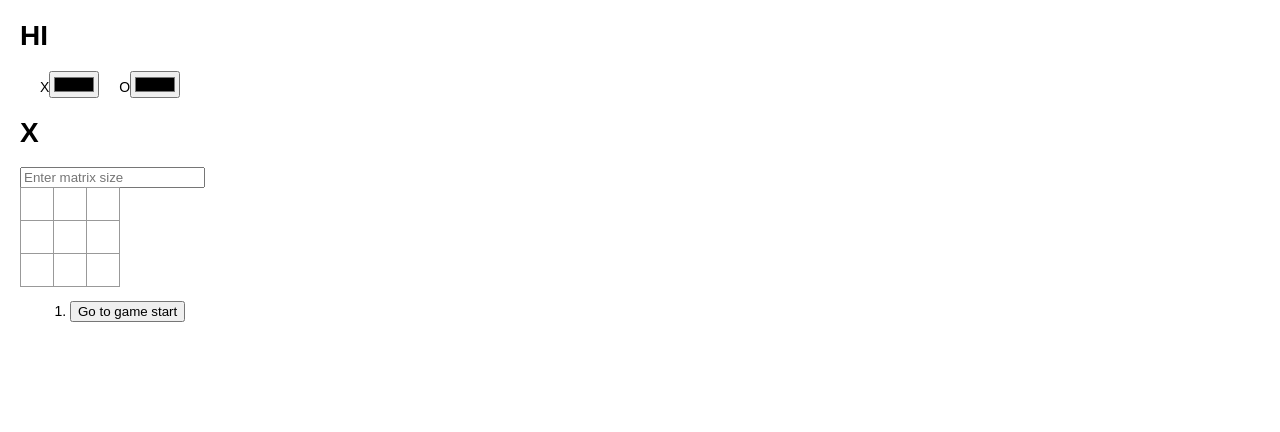
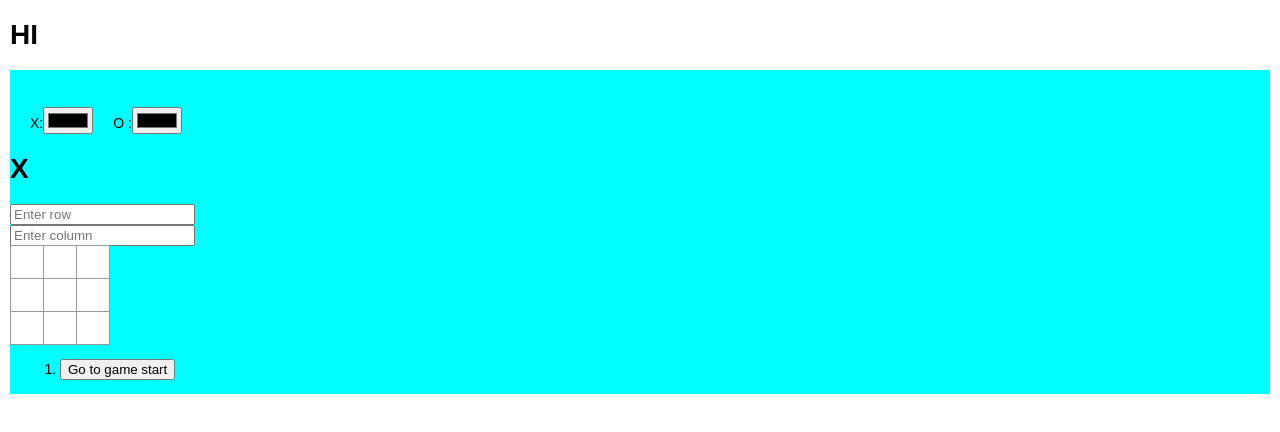
Before and after one commit to venkateshatgit/TicTacToe2, a React (Create React App) app: page / in a window 1280 px wide. Shown: the top 432 px of the page. Built offline with nearby package versions, Linux system fonts and the light colour scheme.

Commit message:
Dynamic Rows and Columns

```diff
--- a/src/App.css
+++ b/src/App.css
@@ -1,3 +1,4 @@
+
 .App {
   text-align: center;
 }
@@ -39,7 +40,7 @@
 
 body {
   font: 14px "Century Gothic", Futura, sans-serif;
-  margin: 20px;
+  margin: 10px;
 }
 
 ol, ul {
@@ -82,6 +83,7 @@ ol, ul {
 .game {
   display: flex;
   flex-direction: column;
+  background-color: aqua;
 }
 
 .game-info {
--- a/src/board.component.jsx
+++ b/src/board.component.jsx
@@ -1,6 +1,6 @@
 import Square from "./square.component";
 
-function Board({squares,  onClick, xColor, oColor}) {
+function Board({squares, onClick, xColor, oColor}) {
 
     function renderSquare(rowIndex, i){
 
--- a/src/game.component.jsx
+++ b/src/game.component.jsx
@@ -1,11 +1,11 @@
 import { useState, useEffect } from "react";
-import DropdownInput from "react";
 import Board from "./board.component";
 
 
 function Game() {
     const [rows, setRows] = useState(3)
-    const [matrix, setMatrix] = useState(Array.from(Array(rows), () => new Array(rows).fill(null)))
+    const [coloums, setColoums] = useState(3)
+    const [matrix, setMatrix] = useState(Array.from(Array(rows), () => new Array(coloums).fill(null)))
     const [isXNext, setIsXNext] = useState(true)
     const [winner, setWinner] = useState("")
     const [play , setPlay] = useState(true);
@@ -16,17 +16,21 @@ function Game() {
     const [oColor, setOColor] = useState('#000000');
 
 
+
     useEffect(() => {
-        setMatrix(Array.from(Array(rows), () => new Array(rows).fill(null)))
+        setMatrix(Array.from(Array(rows), () => new Array(coloums).fill(null)))
+        setHistory([Array.from(Array(rows), () => new Array(coloums).fill(null))])
         matrixSetup()
-    }, [rows])
+
+    }, [rows, coloums])
 
 
     const calculateWinner = (rowIndex, colIndex) => {
       let check = matrix[rowIndex][colIndex]
       let row = false, col = false, diagonal = false;
 
-      for(let i = 0; i<rows; ++i){
+      //row check, changing columns
+      for(let i = 0; i<coloums; ++i){
         if(matrix[rowIndex][i] !== check)
           break;
         if(i==rows-1){
@@ -34,6 +38,7 @@ function Game() {
         }
       }
 
+      //column check, chaning row
       for(let i = 0; i<rows; ++i){
         if(matrix[i][colIndex] !== check)
           break;
@@ -42,16 +47,18 @@ function Game() {
         }
       }
 
+      //diagonal check from 0,0 to n,n
       if(rowIndex===colIndex){
-        for(let i=0, j=0; i<rows && j<rows; ++i, ++j){
+        for(let i=0, j=0; i<rows && j<coloums; ++i, ++j){
           if(matrix[i][j]!==check)
             break;
-          if(i==rows-1 && j==rows-1)
+          if(i==rows-1 && j==coloums-1)
             diagonal = true;
         }
       }
 
-      for(let i=rows-1, j=0;  i>=0 && j<rows; --i, ++j){
+      //diagonal check from n,0 to 0,n
+      for(let i=rows-1, j=0;  i>=0 && j<coloums; --i, ++j){
 
         if(matrix[i][j]!==check)
           break;
@@ -61,7 +68,7 @@ function Game() {
 
 
 
-
+      //deciding winner
       if( (row || col) || diagonal){
         setWinner(`<h1>Winner is ${check}<h1>`)
         setPlay(false);
@@ -74,18 +81,28 @@ function Game() {
 
 
 
-
+    //changing matrix size
     const handleChange = (e) =>{
 
-        setRows(Number(e.target.value))
+        console.log(history)
+
+        let change = e.target.value;
+        if(change < 3)
+          change=3;
+
+
+        if(e.target.name === "row")
+          setRows(Number(change))
+        else
+          setColoums(Number(change))
         setIsXNext(true)
         setPlay(true)
         setWinner("")
-        setHistory([])
+        console.log(history)
     }
 
 
-
+    //Adding History to history with shallow copy of matrix
     const matrixSetup = () =>{
 
       const newMatrix = []
@@ -99,7 +116,7 @@ function Game() {
 
 
 
-
+    //assigning square required value and deleting history
     const handleClick = (rowIndex, i) =>{
 
         if(matMove < history.length){
@@ -134,6 +151,8 @@ function Game() {
 
     }
 
+
+    //Jumping to specific matrix
     const jumpTo = (step, move) =>{
 
       setMatrix(step)
@@ -147,6 +166,7 @@ function Game() {
       }
     }
 
+    //build list of moves with history data
     const moves = history.map((step, move) => {
       const desc = move ?
         'Go to move #' + move :
@@ -173,8 +193,12 @@ function Game() {
     return (
         <div className="game">
 
+          {/* Displaying winner */}
+          <h1>{winner}</h1>
+
+          {/* Color input of x and o */}
           <div className="color">
-            <label>X</label>
+          <label>X:</label>
             <input
               type="color"
               value={xColor}
@@ -182,7 +206,7 @@ function Game() {
               onChange={ e => handleColorChange(e)}
             />
 
-            <label>O</label>
+            <label>O :</label>
             <input
               type="color"
               value={oColor}
@@ -192,42 +216,62 @@ function Game() {
           </div>
 
 
-
+          {/* Display Who is next */}
           <div>
             <h1>{isXNext ? "X": "O"}</h1>
           </div>
 
+          {/* Input for dropdown  */}
+          <div>
               <div>
                 <input
-                list="matrix-size"
+                  list="row-size"
+                  name="row"
                   onChange={handleChange}
-                placeholder="Enter matrix size"
+                  placeholder="Enter row "
                 />
 
-              <datalist id="matrix-size">
+                <datalist id="row-size">
                   <option value="3">3</option>
                   <option value="5">5</option>
                   <option value="7">7</option>
                   <option value="21">21</option>
                 </datalist>
+              </div>
+
+              <div>
+                <input
+                  list="column-size"
+                  name="column"
+                  onChange={handleChange}
+                  placeholder="Enter column"
+                />
+
+                <datalist id="column-size">
+                  <option value="3">3</option>
+                  <option value="5">5</option>
+                  <option value="7">7</option>
+                  <option value="21">21</option>
+                </datalist>
+              </div>
 
             </div>
 
+          {/* Game Board */}
           <div className="game-board">
             <Board
                 squares={matrix}
-                rows={rows}
                 onClick={handleClick}
                 xColor={xColor}
                 oColor={oColor}
             />
+          </div>
 
+          {/* Game Info displaying moves */}
           <div className="game-info">
               <ol>{moves}</ol>
           </div>
-          </div>
 
-          <h1>{winner}</h1>
         </div>
       );
 }
```
Lines whose indentation alone changed are shown as unchanged.
